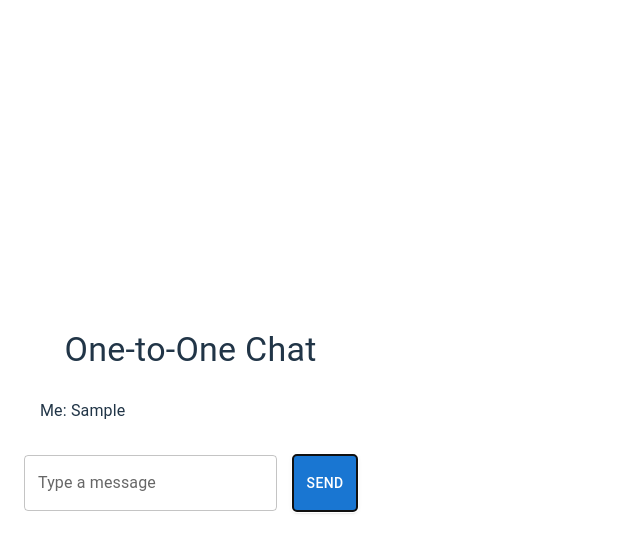
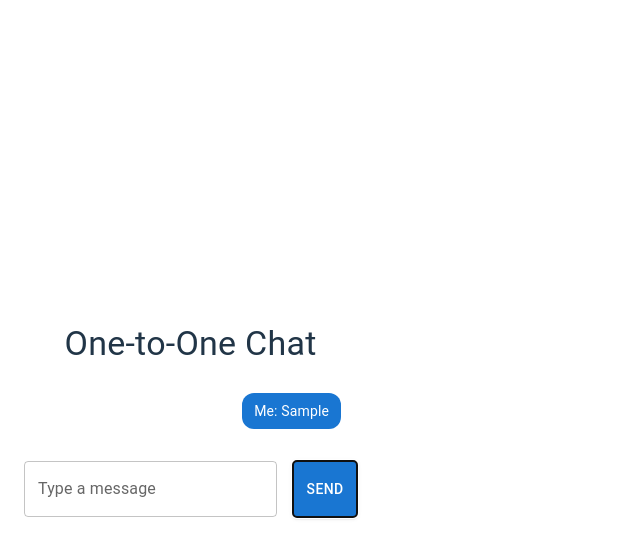
Before and after one commit to beingshahidali/Aimegle, a React (Vite) app in the folder frontend/: page / in a window 1280 px wide. Both pictures are taken after typing "Sample" into the empty fields and a click on the button "SEND". Shown: the top 556 px of the page, without its empty margins (0-640 px from the left). Built offline with nearby package versions, Linux system fonts and the light colour scheme; no server answers.

Commit message:
Added the typing feature and some alteration

```diff
--- a/frontend/src/App.jsx
+++ b/frontend/src/App.jsx
@@ -16,6 +16,7 @@ function App() {
   const [status, setStatus] = useState(""); // Status message
   const [message, setMessage] = useState("");
   const [messages, setMessages] = useState([]);
+  const [typing, setTyping] = useState("");
 
   useEffect(() => {
     // Handle "Searching for user..."
@@ -32,11 +33,18 @@ function App() {
     // Handle partner leaving
     socket.on("partner left", (data) => {
       setStatus(data.message);
+      setTyping("");
     });
 
     // Handle incoming chat messages
     socket.on("chat message", (data) => {
-      setMessages((prev) => [...prev, `${data.from}: ${data.message}`]);
+      setMessages((prev) => [...prev, {from: data.from, text: data.message}]);
+    });
+
+    // Typing indicator
+    socket.on("typing", (data) => {
+      setTyping(`${data.from} is typing...`);
+      setTimeout(() => setTyping(""), 2000);
     });
 
     return () => {
@@ -44,15 +52,20 @@ function App() {
       socket.off("paired");
       socket.off("partner left");
       socket.off("chat message");
+      socket.off("typing");
     };
   }, []);
 
   const sendMessage = () => {
     if (message.trim()) {
       socket.emit("chat message", message);
-      setMessages((prev) => [...prev, `Me: ${message}`]);
+      setMessages((prev) => [...prev, {from: "Me", text: message}]);
       setMessage("");
     }
+  };
+
+  const handleTyping = () => {
+    socket.emit("typing");
   };
 
   return (
@@ -67,13 +80,44 @@ function App() {
           {status}
         </Typography>
 
+        {/* Typing Indicator */}
+        {typing && (
+          <Typography align="center" sx={{color: "gray"}}>
+            {typing}
+          </Typography>
+        )}
+
         {/* Chat Messages */}
         <List sx={{maxHeight: 400, overflowY: "scroll", marginBottom: 2}}>
-          {messages.map((msg, index) => (
-            <ListItem key={index}>
-              <Typography>{msg}</Typography>
-            </ListItem>
-          ))}
+          {messages.length === 0 ? (
+            <Typography align="center" sx={{color: "gray"}}>
+              No messages yet. Start the conversation!
+            </Typography>
+          ) : (
+            messages.map((msg, index) => (
+              <ListItem
+                key={index}
+                sx={{
+                  justifyContent: msg.from === "Me" ? "flex-end" : "flex-start",
+                  display: "flex",
+                }}
+              >
+                <Box
+                  sx={{
+                    backgroundColor: msg.from === "Me" ? "#1976d2" : "#e0e0e0",
+                    color: msg.from === "Me" ? "white" : "black",
+                    padding: "8px 12px",
+                    borderRadius: "12px",
+                    maxWidth: "60%",
+                  }}
+                >
+                  <Typography variant="body2">
+                    {msg.from}: {msg.text}
+                  </Typography>
+                </Box>
+              </ListItem>
+            ))
+          )}
         </List>
 
         {/* Message Input */}
@@ -83,7 +127,10 @@ function App() {
             variant="outlined"
             fullWidth
             value={message}
-            onChange={(e) => setMessage(e.target.value)}
+            onChange={(e) => {
+              setMessage(e.target.value);
+              handleTyping();
+            }}
           />
           <Button
             variant="contained"
```
Also changed, not shown: 1 other file (tests, documents, lock files or other folders).
